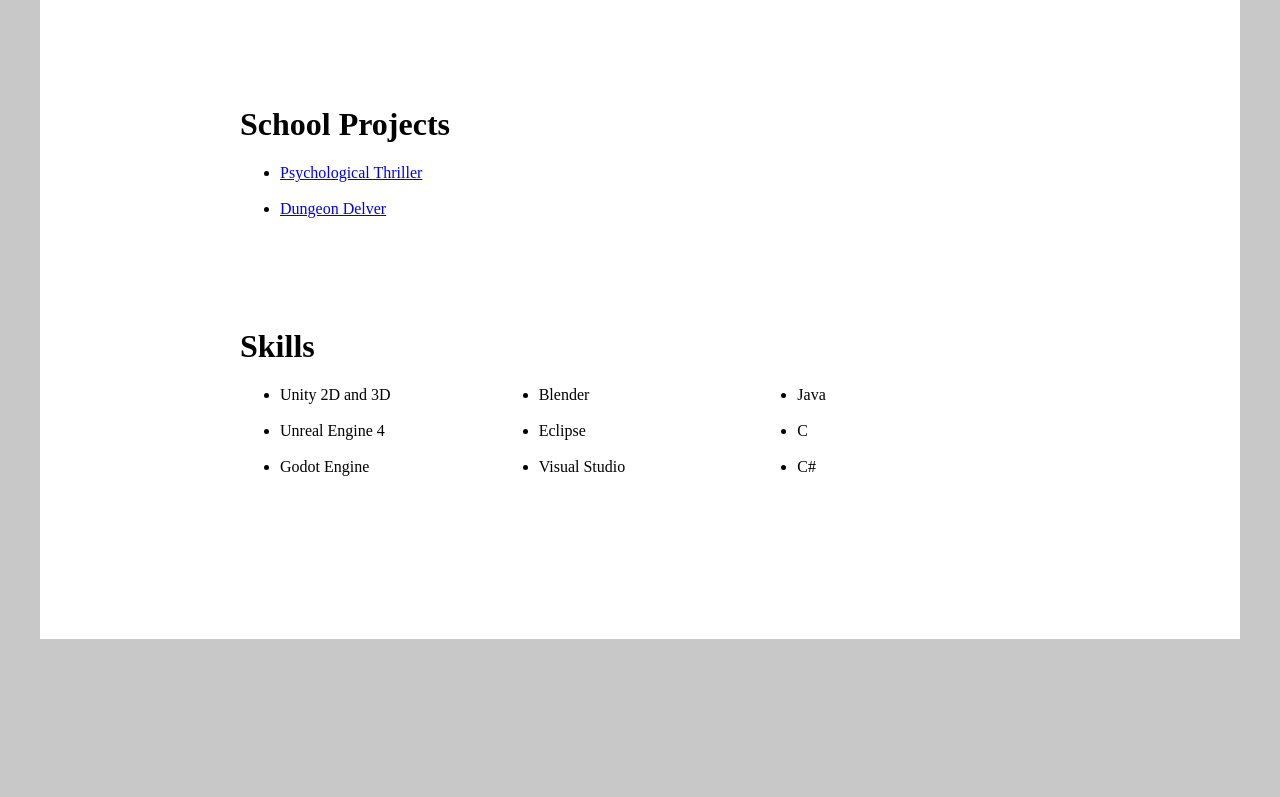
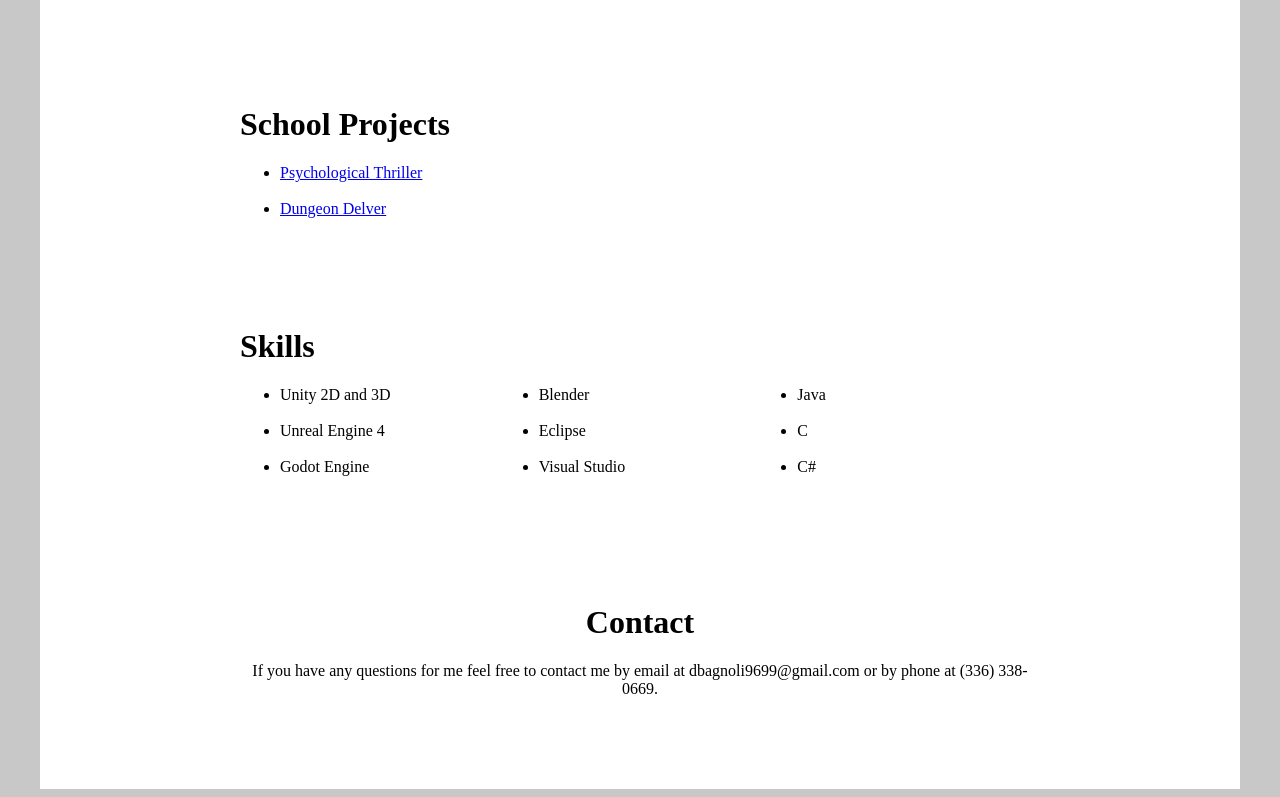
Before and after one commit to dbagnoli/dbagnoli.github.io, a plain HTML site: page index.html in a window 1280 px wide. Shown: the part 983-1780 px from the top of the page. Before the commit the page ends 1630 px from the top, so only its background shows below. Drawn offline with Linux system fonts and the light colour scheme.

Commit message:
added contact info

```diff
--- a/index.html
+++ b/index.html
@@ -27,7 +27,7 @@ body {
 <br>
 <br>
 <br>
-<div style="padding-left: 200px; padding-right: 200px; margin-right: auto; margin-left: auto; padding-top: 50px; background-color: white; width: 800px; margin-top: 0px; height: 1200px; text-align: left;">
+<div style="padding-left: 200px; padding-right: 200px; margin-right: auto; margin-left: auto; padding-top: 50px; background-color: white; width: 800px; margin-top: 0px; height: 1350px; text-align: left;">
 <h1 style="text-align: center;">Summary</h1>
 <p style="text-align: center;"> I am a student at NC State studying Computer Science with a concentration in game development. I have a passion for gameplay programming and truly believe that video games can change the world. Most of my free time is spent making personal game projects, some of which are shown below. Feel free to take a look and download if you are interested! If you have any feedback on the games or want to get in touch my contact information is below.</p>
 <br>
@@ -69,6 +69,12 @@ body {
 	<li>C</li><br>
 	<li>C#</li><br>
 </ul>
+<br>
+<br>
+<br>
+<br>
+<h1 style = "text-align: center;">Contact</h1>
+<p style = "text-align: center;">If you have any questions for me feel free to contact me by email at dbagnoli9699@gmail.com or by phone at (336) 338-0669.</p>
 </div>
 </body>
 </html>
```
